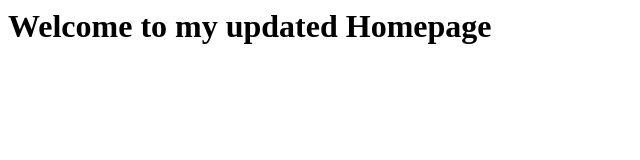
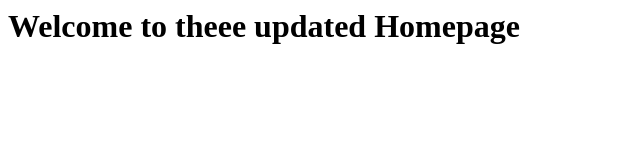
Before and after one commit to SGbaby0119/aws-web-cicd, a plain HTML site: page index.html in a window 1280 px wide. Shown: the whole page, without its empty margins (0-640 px from the left). Drawn offline with Linux system fonts and the light colour scheme.

```diff
--- a/index.html
+++ b/index.html
@@ -1,3 +1,3 @@
 <html>
-    <h1>Welcome to my updated Homepage</h1>
+    <h1>Welcome to theee updated Homepage</h1>
 </html>
```
